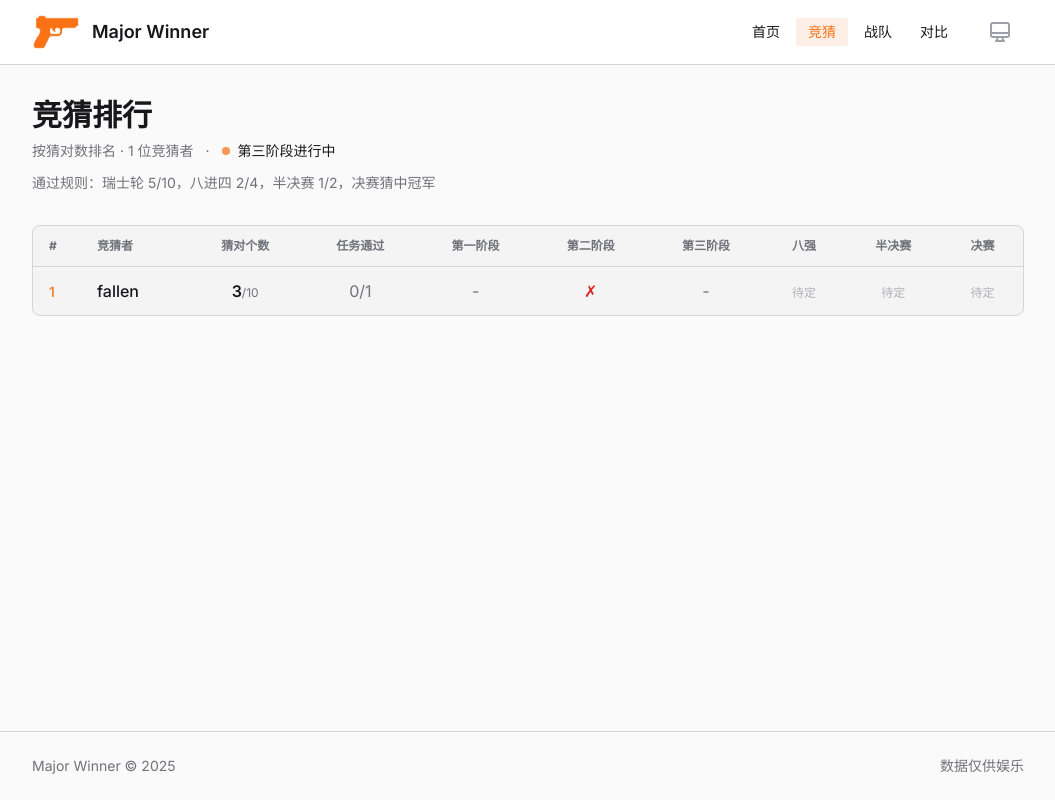
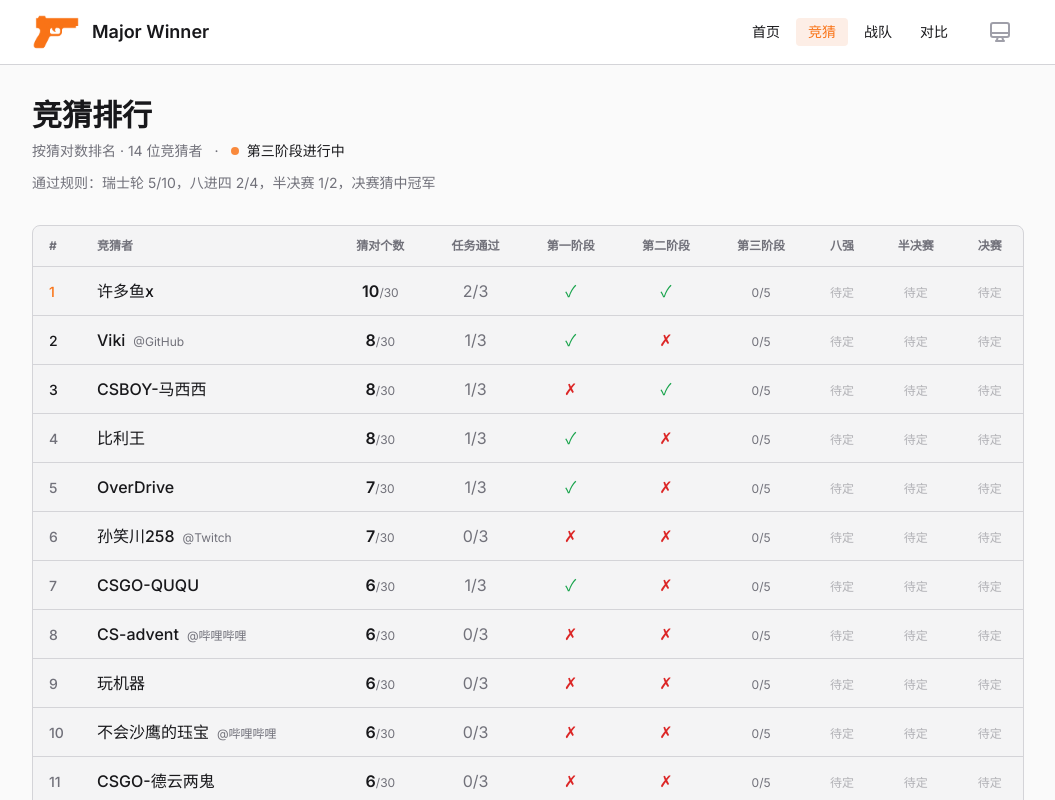
Before and after one commit to vikiboss/major-winner, a Next.js app: page /predictors in a window 1280 px wide. Shown: the top 800 px of the page, without its empty margins (112-1167 px from the left). Built offline with nearby package versions, Linux system fonts and the light colour scheme.

Commit message:
chore: 优化数据

```diff
--- a/app/predictors/page.tsx
+++ b/app/predictors/page.tsx
@@ -91,7 +91,7 @@ function LeaderboardTable({
       {/* Mobile Card Layout */}
       <div className="space-y-3 md:hidden">
         {stats.map((stat, index) => (
-          <div key={stat.predictor} className="bg-surface-1 border-border rounded-lg border p-4">
+          <div key={stat.name} className="bg-surface-1 border-border rounded-lg border p-4">
             <div className="mb-3 flex items-start justify-between">
               <div className="flex items-start gap-3">
                 <span
@@ -103,10 +103,10 @@ function LeaderboardTable({
                 </span>
                 <div>
                   <Link
-                    href={`/predictors/${encodeURIComponent(stat.predictor)}`}
+                    href={`/predictors/${encodeURIComponent(stat.name)}`}
                     className="hover:text-primary-400 text-primary block font-medium transition-colors"
                   >
-                    {stat.predictor}
+                    {stat.name}
                   </Link>
                   {stat.platform && (
                     <span className="text-muted mt-0.5 block text-xs">@{stat.platform}</span>
@@ -190,7 +190,7 @@ function LeaderboardTable({
           </thead>
           <tbody className="divide-border divide-y">
             {stats.map((stat, index) => (
-              <tr key={stat.predictor} className="hover:bg-surface-2 transition-colors">
+              <tr key={stat.name} className="hover:bg-surface-2 transition-colors">
                 <td className="px-4 py-3">
                   <span
                     className={`text-sm font-medium ${
@@ -202,10 +202,10 @@ function LeaderboardTable({
                 </td>
                 <td className="px-4 py-3">
                   <Link
-                    href={`/predictors/${encodeURIComponent(stat.predictor)}`}
+                    href={`/predictors/${encodeURIComponent(stat.name)}`}
                     className="hover:text-primary-400 transition-colors"
                   >
-                    <span className="text-primary font-medium">{stat.predictor}</span>
+                    <span className="text-primary font-medium">{stat.name}</span>
                     {stat.platform && (
                       <span className="text-muted ml-2 text-xs">@{stat.platform}</span>
                     )}
--- a/data/predictions.json
+++ b/data/predictions.json
@@ -22,6 +22,27 @@
           "3-0": ["FURIA", "FaZe"],
           "3-1-or-3-2": ["Spirit", "Falcons", "MongolZ", "Vitality", "MOUZ", "NAVI"],
           "0-3": ["Imperial", "PUA"]
+        }
+      },
+      {
+        "id": "14k",
+        "name": "14K",
+        "platform": "GitHub",
+        "link": "https://github.com/14kay",
+        "stage-1": {
+          "3-0": [],
+          "3-1-or-3-2": [],
+          "0-3": []
+        },
+        "stage-2": {
+          "3-0": [],
+          "3-1-or-3-2": [],
+          "0-3": []
+        },
+        "stage-3": {
+          "3-0": ["Falcons", "Spirit"],
+          "3-1-or-3-2": ["G2", "MongolZ", "MOUZ", "NAVI", "Vitality", "FURIA"],
+          "0-3": ["B8", "FaZe"]
         }
       },
       {
--- a/lib/data.ts
+++ b/lib/data.ts
@@ -361,7 +361,8 @@ export function calculatePredictorStats(
   }
 
   return {
-    predictor: predictor.name,
+    id: predictor.id,
+    name: predictor.name,
     platform: predictor.platform || '',
     description: predictor.description,
     link: predictor.link,
@@ -382,7 +383,7 @@ export function getAllPredictorStats(eventId: string): PredictorStats[] {
   const stats: PredictorStats[] = []
 
   for (const p of eventPreds.predictions) {
-    const stat = calculatePredictorStats(eventId, p.name)
+    const stat = calculatePredictorStats(eventId, p.id)
     if (stat) {
       stats.push(stat)
     }
--- a/types/index.ts
+++ b/types/index.ts
@@ -127,7 +127,8 @@ export interface StagePassStatus {
 
 // 计算统计用类型
 export interface PredictorStats {
-  predictor: string
+  id: string
+  name: string
   platform: string
   description?: string
   link?: string
```
